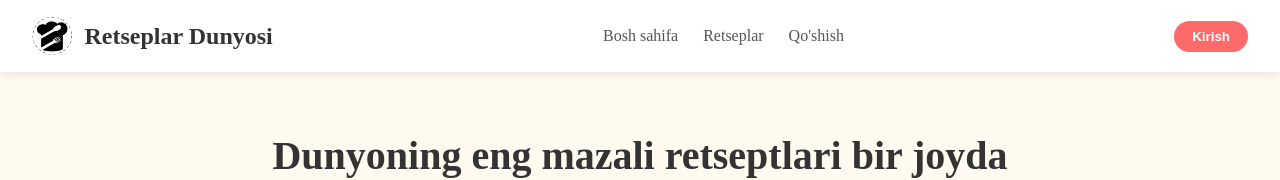
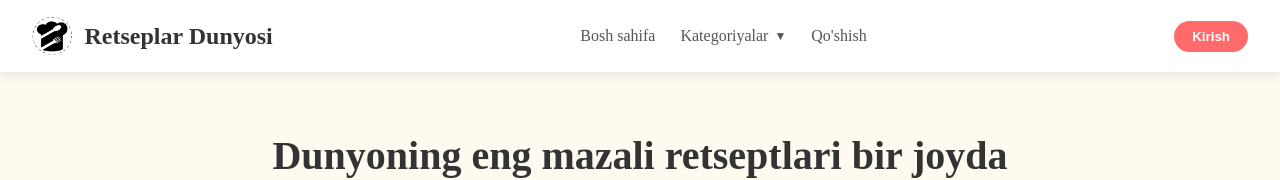
Before and after one commit to SHAHRIYORn1/Retseplar-Dunyosi, a React (Vite) app: page / in a window 1280 px wide. Shown: the top 180 px of the page. Built offline with nearby package versions, Linux system fonts and the light colour scheme.

Commit message:
navbarni yana yangiladim

```diff
--- a/src/components/Navbar/Navbar.css
+++ b/src/components/Navbar/Navbar.css
@@ -1,10 +1,11 @@
-/* Ekranning chetlaridagi bo'shliqlarni yo'qotish */
+/* 1. Global reset - hamma brauzerlardagi standart bo'shliqlarni olib tashlaydi */
 * {
   margin: 0;
   padding: 0;
-  box-sizing: border-box;
+  box-sizing: border-box; /* Kenglik hisoblanganda paddingni ichiga oladi */
 }
 
+/* 2. Navbar asosiy konteyneri */
 .navbar {
   display: flex;
   justify-content: space-between;
@@ -14,11 +15,12 @@
   box-shadow: 0 2px 10px rgba(0, 0, 0, 0.1);
   position: sticky;
   top: 0;
-  left: 0;           /* Chap tomondan yopishish */
-  width: 100%;        /* To'liq kenglik */
-  z-index: 1000;
+  left: 0;
+  width: 100%;       /* Navbarni butun ekran bo'ylab yoyadi */
+  z-index: 1000;     /* Boshqa elementlardan ustun turishi uchun */
 }
 
+/* 3. Logo va Brend qismi */
 .logo-container {
   display: flex;
   align-items: center;
@@ -35,6 +37,7 @@
   color: #333;
 }
 
+/* 4. Menyu ro'yxati */
 .nav-list {
   display: flex;
   gap: 25px;
@@ -48,43 +51,64 @@
   color: #555;
   font-weight: 500;
   transition: color 0.3s;
+  display: flex;
+  align-items: center;
 }
 
 .nav-item a:hover {
   color: #ff6b6b;
 }
 
-/* --- DROPDOWN (Ochiladigan menyu) STILI --- */
+/* 5. DROPDOWN (Ochiladigan menyu) */
 .dropdown {
-  position: relative;
+  position: relative; /* Ichki menyu bunga qarab joylashadi */
 }
 
 .dropdown-menu {
-  display: none;      /* Dastlab yashirin */
+  display: none;      /* Dastlab ko'rinmaydi */
   position: absolute;
-  top: 100%;
+  top: 100%;          /* Navbardan pastda chiqishi uchun */
   left: 0;
   background-color: white;
   min-width: 180px;
   box-shadow: 0 8px 16px rgba(0,0,0,0.1);
   list-style: none;
   padding: 10px 0;
-  border-radius: 4px;
-  z-index: 10;
+  border-radius: 8px;
+  z-index: 100;
 }
 
 .dropdown-menu li a {
   padding: 10px 20px;
   display: block;
   font-size: 14px;
+  color: #333;
 }
 
-.dropdown:hover .dropdown-menu {
-  display: block;     /* Sichqoncha kelganda ko'rsatish */
+.dropdown-menu li a:hover {
+  background-color: #f9f9f9;
+  color: #ff6b6b;
 }
 
-/* ----------------------------------------- */
+/* Sichqoncha kelganda menyuni ko'rsatish */
+.dropdown:hover .dropdown-menu {
+  display: block;
+}
 
+/* 6. IKONKA ANIMATSIYASI (Strelka) */
+.arrow-icon {
+  margin-left: 6px;
+  font-size: 12px;
+  transition: transform 0.4s ease; /* Aylanish silliqligi */
+  display: inline-block;
+}
+
+/* Sichqoncha kelganda ikonkani 180 gradusga aylantirish */
+.dropdown:hover .arrow-icon {
+  transform: rotate(180deg);
+}
+
+/* 7. Kirish tugmasi */
 .login-btn {
   padding: 8px 18px;
   background-color: #ff6b6b;
@@ -93,4 +117,10 @@
   border-radius: 20px;
   cursor: pointer;
   font-weight: bold;
+  transition: all 0.3s ease;
 }
+
+.login-btn:hover {
+  background-color: #e55a5a;
+  transform: translateY(-2px);
+}
--- a/src/components/Navbar/Navbar.jsx
+++ b/src/components/Navbar/Navbar.jsx
@@ -16,13 +16,13 @@ const Navbar = () => {
           </li>
           {/* Ochiladigan menyu qismi */}
           <li className="nav-item dropdown">
-            <a href="/kategoriyalar" className="dropdown-trigger">Retseplar</a>
-            <ul className="dropdown-menu">
-                <li><a href="/recipe-details">Milliy taomlar</a></li>
-              <li><a href="./recipe-details">Shirinliklar</a></li>
-              <li><a href="./recipe-details">Fast foodlar</a></li>
-              <li><a href="./recipe-details">Salatlar</a></li>
-            </ul>
+            <a href="/kategoriyalar" className="dropdown-trigger">Kategoriyalar <span className="arrow-icon">▼</span></a>
+          <ul className="dropdown-menu">
+              <li><a href="#">Milliy taomlar</a></li>
+              <li><a href="#">Fast foodlar</a></li>
+              <li><a href="#">Shirinliklar</a></li>
+              <li><a href="#">Salatlar</a></li>
+          </ul>
           </li>
           <li className="nav-item">
             <a href="/add-recipe">Qo'shish</a>
```
